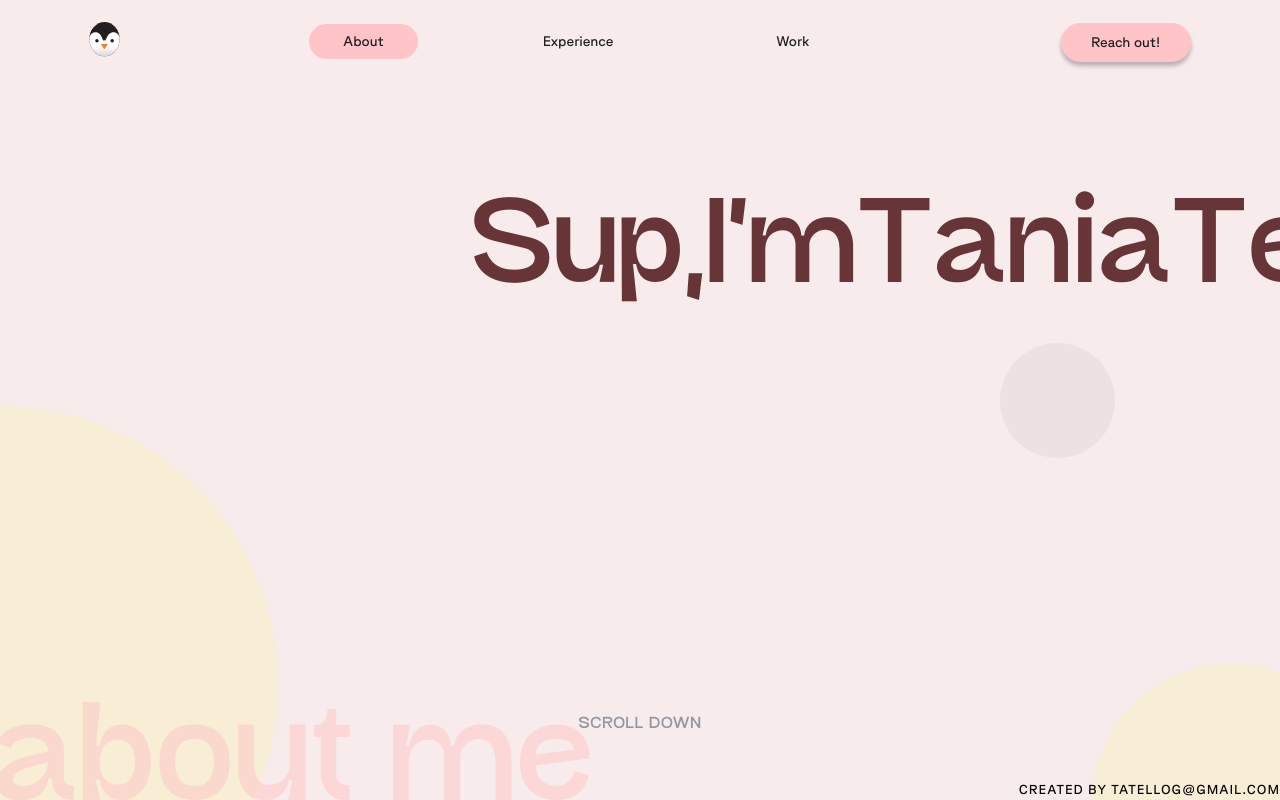
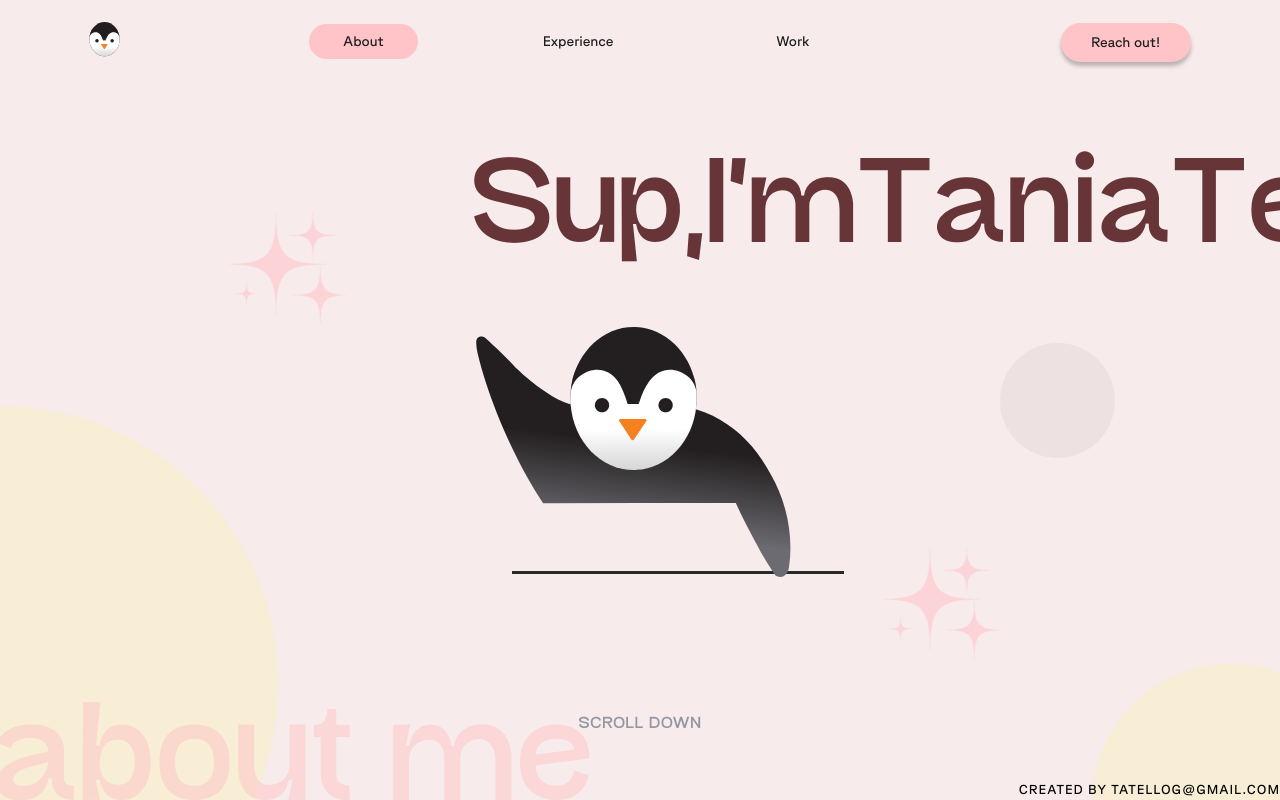
Before and after one commit to tatellog/next-vercel, a Next.js app: page /about in a window 1280 px wide. Shown: the top 800 px of the page. Built offline with nearby package versions, Linux system fonts and the light colour scheme; a web font is replaced by a local one.

Commit message:
Add body face figure

```diff
--- /dev/null
+++ b/src/components/atoms/Circle/Ilustration/index.tsx
@@ -0,0 +1,40 @@
+import React from 'react'
+import Image from 'next/image'
+
+import { IllustrationContainer, Line } from './styles'
+
+const Illustration = () => (
+  <IllustrationContainer>
+    <Image
+      id="spark-left"
+      src={'/images/svg/sparks.svg'}
+      alt={''}
+      height={50}
+      width={50}
+    />
+    <Image
+      id="face"
+      src={'/images/svg/simpleLogo.svg'}
+      alt={''}
+      height={100}
+      width={100}
+    />
+    <Image
+      id="body"
+      src={'/images/svg/body-penguin.svg'}
+      alt={''}
+      height={150}
+      width={150}
+    />
+    <Line />
+    <Image
+      id="spark-right"
+      src={'/images/svg/sparks.svg'}
+      alt={''}
+      height={50}
+      width={50}
+    />
+  </IllustrationContainer>
+)
+
+export default Illustration
--- /dev/null
+++ b/src/components/atoms/Circle/Ilustration/styles.ts
@@ -0,0 +1,56 @@
+import styled from 'styled-components'
+
+import { breakpoints } from '@/theme/constants'
+
+export const IllustrationContainer = styled.div`
+  display: grid;
+  grid-template-columns: 1fr;
+  grid-template-rows: 1fr;
+  place-items: center;
+
+  & #spark-left {
+    top: -12rem;
+    width: 10.71894rem;
+    height: 8.08725rem;
+    left: -27rem;
+    opacity: 0.6;
+  }
+  & #spark-right {
+    bottom: 8rem;
+    right: 15rem;
+    width: 10.71894rem;
+    height: 8.08725rem;
+    opacity: 0.6;
+  }
+
+  & img {
+    grid-area: 1/1;
+    position: absolute;
+  }
+  & #face {
+    z-index: 2;
+    width: 8.05231rem;
+    height: 9.15431rem;
+  }
+  & #body {
+    z-index: 1;
+    top: -4rem;
+    width: 19.71894rem;
+    height: 15.08725rem;
+  }
+
+  @media screen and (max-width: ${breakpoints.iPhone14ProMax.width}) {
+  }
+`
+export const Line = styled.div`
+  width: 20.73819rem;
+  height: 0.2rem;
+  position: absolute;
+  z-index: 0;
+  top: 35.7rem;
+  left: 32rem;
+  background-color: #292928;
+
+  @media screen and (max-width: ${breakpoints.iPhone14ProMax.width}) {
+  }
+`
--- a/src/components/atoms/Circle/styles.ts
+++ b/src/components/atoms/Circle/styles.ts
@@ -1,4 +1,6 @@
 import styled from 'styled-components'
+
+import { breakpoints } from '@/theme/constants'
 
 export const CircleContainer = styled.div`
   opacity: 1;
@@ -26,6 +28,9 @@ export const CircleContainer = styled.div`
     background: #ede1e2;
     left: 26.5rem;
   }
+  @media screen and (max-width: ${breakpoints.iPhone14ProMax.width}) {
+    position: absolute;
+  }
 `
 export const CircleBase = styled.div`
   width: 34.6875rem;
--- a/src/components/molecules/AboutHeading/styles.ts
+++ b/src/components/molecules/AboutHeading/styles.ts
@@ -12,7 +12,7 @@ const commonStyles = `
 export const AboutContentHeader = styled.div`
   grid-column: 6 / span 8;
   white-space: nowrap; 50vh;
-  margin-top: 30vh;
+  margin-top: 25vh;
   & #scroll-message {
     position: fixed;
     z-index: 1;
--- a/src/pages/about/index.tsx
+++ b/src/pages/about/index.tsx
@@ -2,6 +2,7 @@ import React from 'react'
 import styled from 'styled-components'
 
 import Circle from '@/components/atoms/Circle'
+import Illustration from '@/components/atoms/Circle/Ilustration'
 import { PageLayout } from '@/components/layouts/PageLayout'
 import AboutHeading from '@/components/molecules/AboutHeading'
 import InfiniteScroll from '@/components/organisms/InfinityScroll'
@@ -45,6 +46,7 @@ const AboutPage: React.FC = () => (
       <Shapes id="foreground-shapes">
         <Circle />
         <Circle name="small-circle" />
+        <Illustration />
         <Circle name="medium-circle" />
       </Shapes>
     </AboutPageContainer>
```
